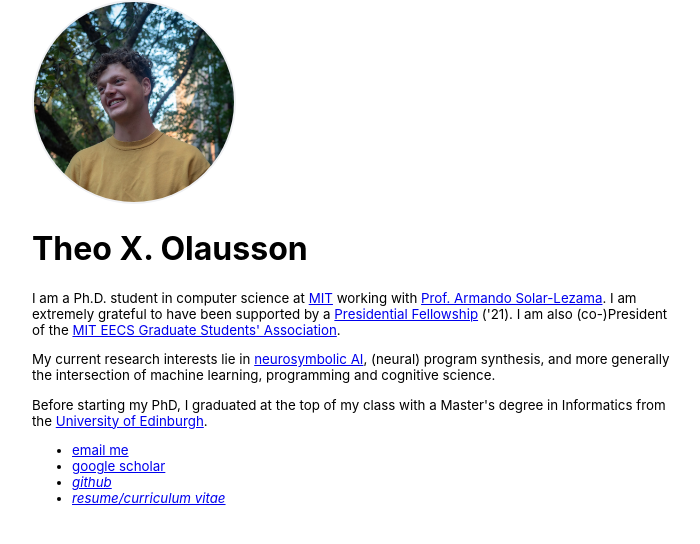
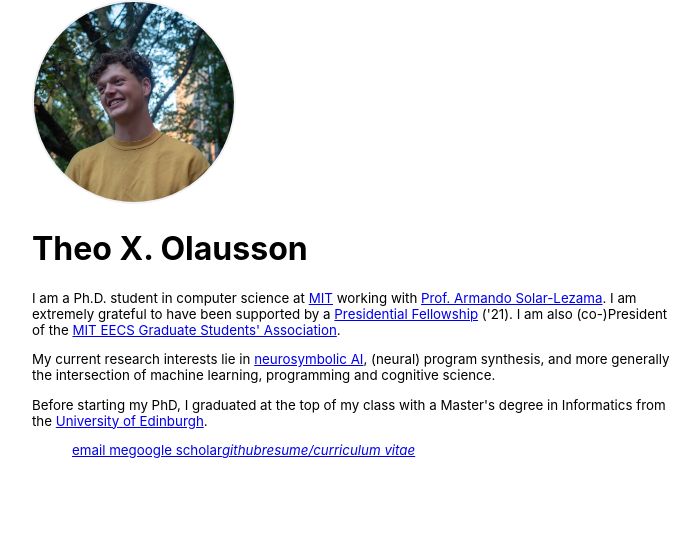
Before and after one commit to theoxo/theoxo.github.io, a Jekyll site: the page built from index.md, in a window 1280 px wide. Shown: the top 544 px of the page, without its empty margins (288-988 px from the left). Built offline with Jekyll 4.4.1, drawn with Linux system fonts in a browser that asks for light colours.

Commit message:
plainerer

```diff
--- a/_layouts/home.html
+++ b/_layouts/home.html
@@ -17,8 +17,8 @@
         <p>
         Before starting my PhD, I graduated at the top of my class with a Master's degree in Informatics from the <a href="https://www.ed.ac.uk/informatics">University of Edinburgh</a>.
         </p>
-        <ul>
-            <li><a href="mailto: theoxo (chiocciola) csail.mit.edu">email me</a></li>
+        <ul class="inline">
+            <li><a href="mailto:theoxo (chiocciola) csail.mit.edu">email me</a></li>
             <li><a href="https://scholar.google.com/citations?user=e7K3ZagAAAAJ">google scholar</a></li>
             <li><a href="https://github.com/theoxo"><i><i class="fab fa-github">github</a></li>
             <li><a href="/assets/resume.pdf">resume/curriculum vitae</a></li>
--- a/assets/main.css
+++ b/assets/main.css
@@ -4,3 +4,10 @@ body {
     padding 1rem;
     max-width: 40rem;
 }
+
+ul.inline li {
+  width: auto;
+  float: left;
+  display: flex;
+  list-style:none;
+}
```
